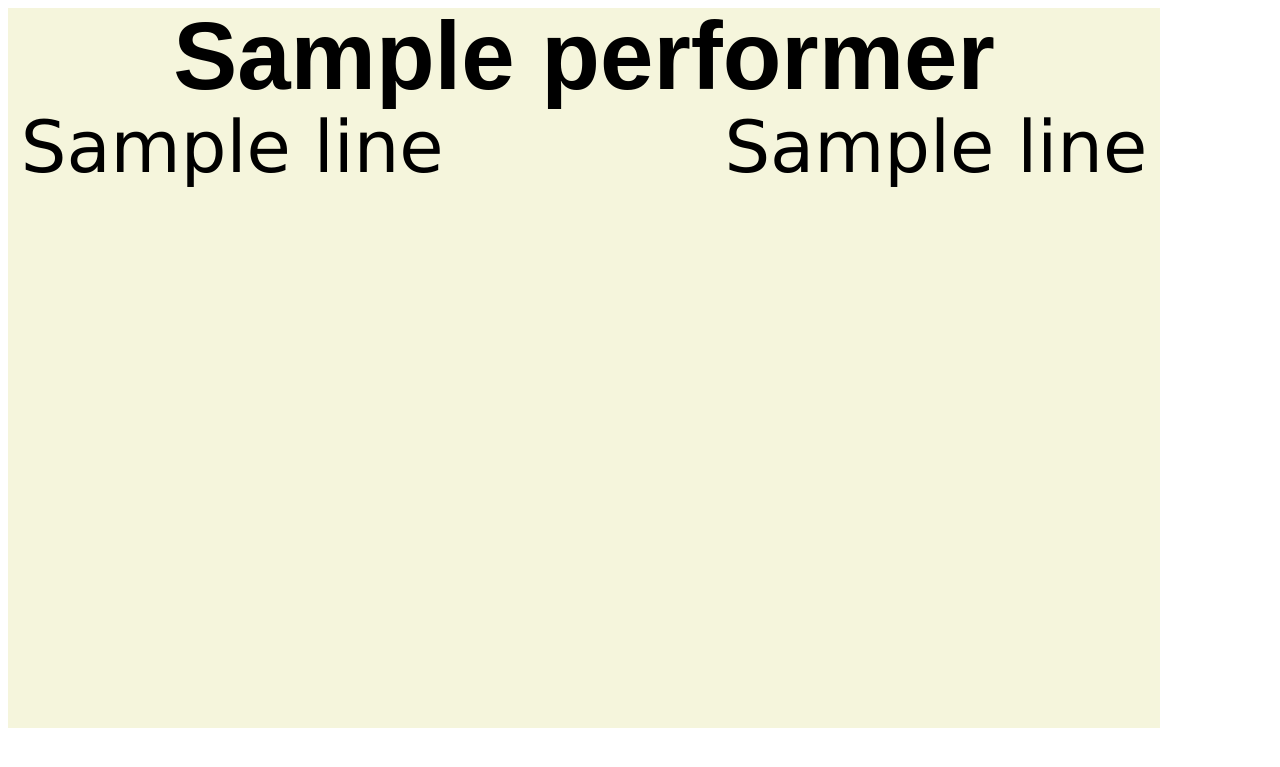
After one commit to wuchengyangcn/repertoire-backend, a Flask app: template templates/ip14_content.html in a window 1280 px wide. The commit adds this page. Shown: the top 767 px of the page. Run offline with Flask 3, Linux system fonts and the light colour scheme; the template is opened without the code that fills it: most values are stand-ins (such as "Sample title", 1, 10 or a date in 2020); parts of the project's set-up code (start-up, migrations or seed data) failed here and were passed over.

Commit message:
add template for ip14

```diff
--- a/app.py
+++ b/app.py
@@ -19,13 +19,16 @@ from flask import Flask, render_template, request, jsonify
 from flask_cors import CORS
 from getData import JsonData
 from flask_apscheduler import APScheduler
+import json
+import numpy as np
 
 
 class Booklet:
     def __init__(self):
         self.menu = JsonData()
         self.data = []
-        self.fetch_data()
+        self.data = json.load(open("./static/temp.json", "r"))
+        # self.fetch_data()
 
     def fetch_data(self):
         # update visit
@@ -34,6 +37,7 @@ class Booklet:
             self.menu.update_visits(visits)
         # fetch data
         self.data = self.menu.fetch_events()
+        json.dump(self.data, open("./static/temp.json", "w"))
 
     def repertoire(self, device, event_id):
         if event_id is None:
@@ -50,14 +54,7 @@ class Booklet:
             if idx == -1:
                 idx = len(self.data) - 1
 
-        # line limit for each page
-        if device is None:
-            device = "mobile"
-        if device == "mobile":
-            lines_per_page = 14
-        else:
-            device = "desktop"
-            lines_per_page = 13
+        lines_per_page = 22
 
         html_code = []
         self.data[idx]["visit"] += 1
@@ -66,22 +63,21 @@ class Booklet:
         back = self.data[idx]["back"]
 
         # front page
-        front_template = f"repertoire_front_{device}.html"
+        front_template = f"{device}_front.html"
         html_code.append(render_template(front_template, data=front))
 
         # content page
-        content_template = f"repertoire_content_{device}.html"
+        content_template = f"{device}_content.html"
         current_page = []
         current_count = 0
         for performer in content:
-            lines = 0
-            # count number of lines
+            lines = len(performer["performer"]) // 23 + 1
             for piece in performer["pieces"]:
-                lines += max(len(piece["title"]), len(piece["composer"]))
-            if device == "mobile":
-                lines += 3
-            else:
-                lines += 3
+                lines += max(
+                    sum(len(temp) // 15 + 1 for temp in piece["title"]),
+                    sum(len(temp) // 15 + 1 for temp in piece["composer"]),
+                )
+            lines += 0.5
             if current_count + lines > lines_per_page:
                 # generate a new content page
                 html_code.append(render_template(content_template, data=current_page))
@@ -94,7 +90,7 @@ class Booklet:
             html_code.append(render_template(content_template, data=current_page))
 
         # icons at the end
-        back_template = f"repertoire_back_{device}.html"
+        back_template = f"{device}_back.html"
         for sponsor in back:
             html_code.append(render_template(back_template, data=sponsor))
 
--- a/templates/repertoire_content_desktop.html
+++ b/templates/desktop_content.html
@@ -1,5 +1,5 @@
 <!--
-Copyright (C) 2023 musicnbrain.org
+Copyright (C) 2024 musicnbrain.org
 
     This program is free software: you can redistribute it and/or modify
     it under the terms of the GNU General Public License as published by
--- /dev/null
+++ b/templates/ip14_content.html
@@ -0,0 +1,111 @@
+<!--
+Copyright (C) 2024 musicnbrain.org
+
+    This program is free software: you can redistribute it and/or modify
+    it under the terms of the GNU General Public License as published by
+    the Free Software Foundation, either version 3 of the License, or
+    (at your option) any later version.
+
+    This program is distributed in the hope that it will be useful,
+    but WITHOUT ANY WARRANTY; without even the implied warranty of
+    MERCHANTABILITY or FITNESS FOR A PARTICULAR PURPOSE.  See the
+    GNU General Public License for more details.
+
+    You should have received a copy of the GNU General Public License
+    along with this program.  If not, see <https://www.gnu.org/licenses/>.
+-->
+
+<!DOCTYPE html>
+<html lang="en">
+  <head>
+    <meta http-equiv="Content-Type" content="text/html; charset=UTF-8" />
+    <meta name="viewport" content="width=device-width, initial-scale=1.0" />
+    <title>Content</title>
+    <style>
+      .content {
+        overflow: hidden;
+        user-select: none;
+        min-height: 100%;
+        height: 90vh;
+        width: 90vw;
+        margin: 0 0;
+        background-color: #f5f5dc;
+      }
+
+      .item {
+        padding-left: 1vw;
+        padding-right: 1vw;
+        padding-bottom: 2vh;
+      }
+
+      .performer {
+        text-align: center;
+        line-height: 1.0;
+        font-size: 6rem;
+        font-family: Arial, Helvetica, sans-serif;
+        font-weight: bold;
+      }
+
+      .pieces {
+        line-height: 1.2;
+        font-size: 4.5rem;
+        font-family: Verdana, Geneva, Tahoma, sans-serif;
+      }
+
+      .piece {
+        display: flex;
+        justify-content: center;
+        align-items: center;
+        margin-bottom: 1vh;
+      }
+
+      .title-block {
+        flex: 4;
+      }
+
+      .composer-block {
+        flex: 3;
+      }
+
+      .title {
+        text-align: left;
+      }
+
+      .indent-title {
+        text-align: left;
+        text-indent: 4vw;
+      }
+
+      .composer {
+        text-align: right;
+      }
+    </style>
+  </head>
+  <body>
+    <div class="content">
+      {% for content in data %}
+      <div class="item">
+        <div class="performer">{{content.performer}}</div>
+        <div class="pieces">
+          {% for piece in content.pieces %}
+          <div class="piece">
+            <div class="title-block">
+              {% for line in piece.title %} {% if line.startswith('\t') %}
+              <div class="indent-title">{{line}}</div>
+              {% else %}
+              <div class="title">{{line}}</div>
+              {% endif %} {% endfor %}
+            </div>
+            <div class="composer-block">
+              {% for line in piece.composer %}
+              <div class="composer">{{line}}</div>
+              {% endfor %}
+            </div>
+          </div>
+          {% endfor %}
+        </div>
+      </div>
+      {% endfor %}
+    </div>
+  </body>
+</html>
--- a/templates/repertoire_back_mobile.html
+++ b/templates/mobile_back.html
@@ -1,5 +1,5 @@
 <!--
-Copyright (C) 2023 musicnbrain.org
+Copyright (C) 2024 musicnbrain.org
 
     This program is free software: you can redistribute it and/or modify
     it under the terms of the GNU General Public License as published by
--- a/templates/repertoire_content_mobile.html
+++ b/templates/mobile_content.html
@@ -1,5 +1,5 @@
 <!--
-Copyright (C) 2023 musicnbrain.org
+Copyright (C) 2024 musicnbrain.org
 
     This program is free software: you can redistribute it and/or modify
     it under the terms of the GNU General Public License as published by
```
Also changed, not shown: templates/desktop_back.html (added, +65 -0 lines), templates/desktop_front.html (renamed from templates/repertoire_front_mobile.html, +15 -14 lines), templates/ip14_back.html (renamed from templates/repertoire_back_desktop.html, +8 -9 lines), templates/ip14_front.html (added, +97 -0 lines), templates/mobile_front.html (renamed from templates/repertoire_front_desktop.html, +14 -15 lines).
